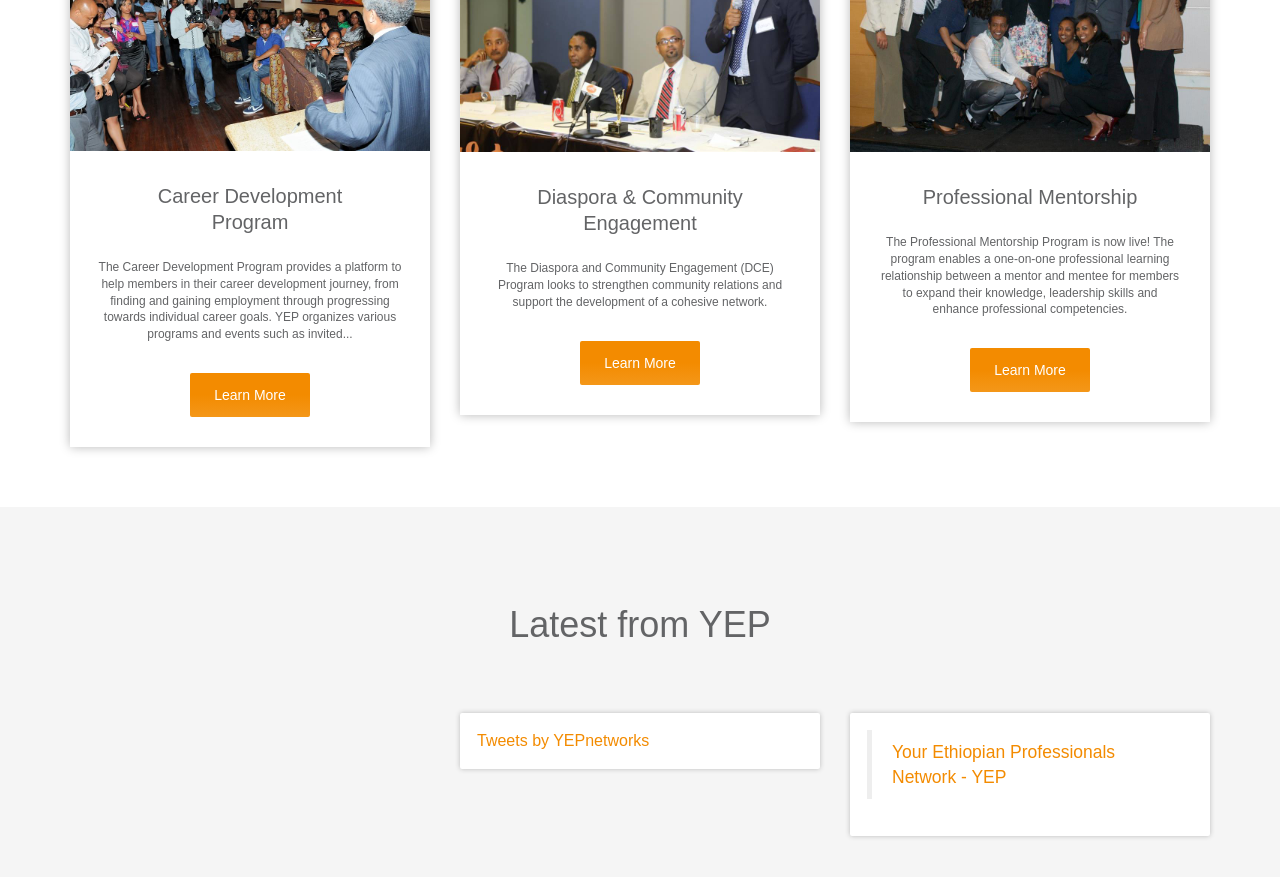
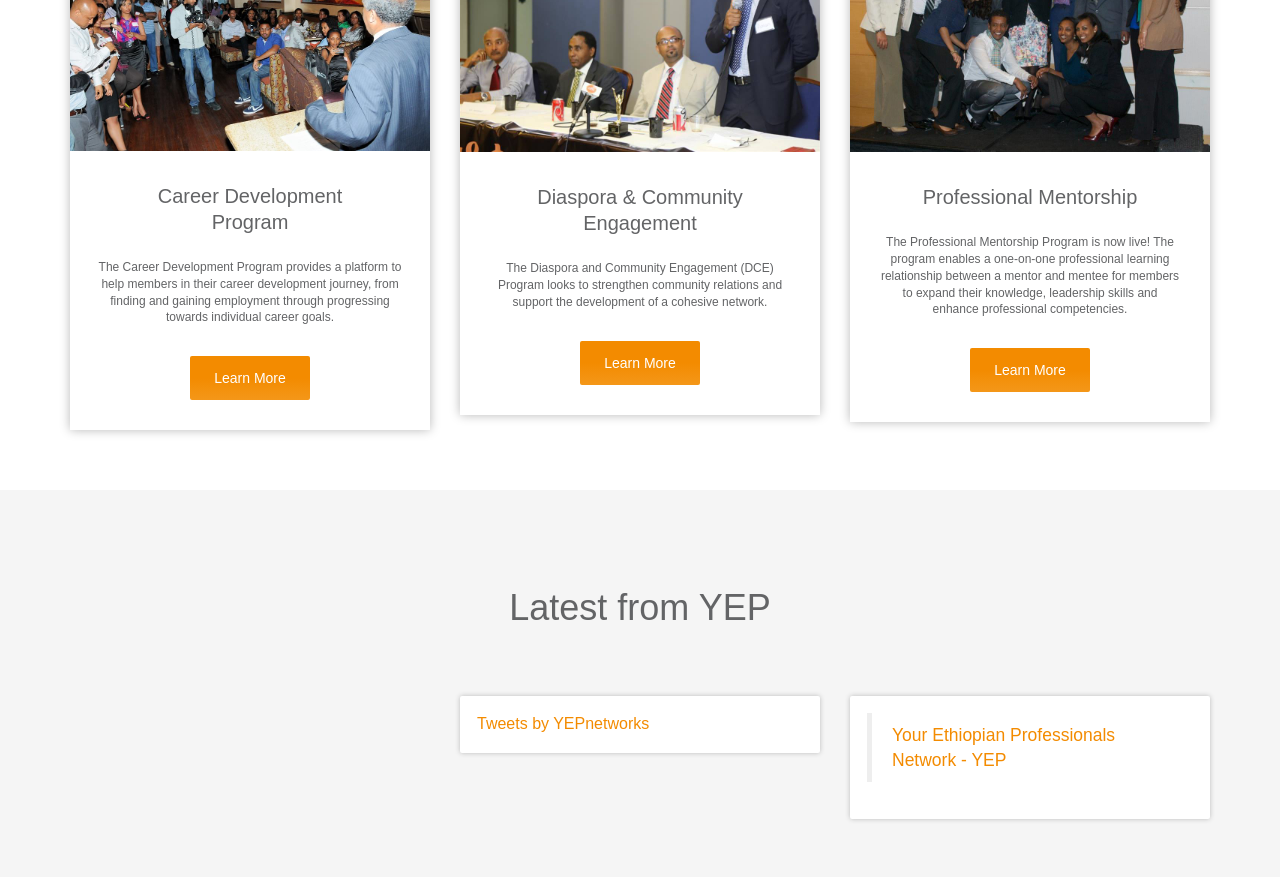
Before and after one commit to YEPNetwork/yepnetwork.github.io, a Jekyll site: the page built from index.html, in a window 1280 px wide and 900 px high, scrolled down 739 px. Shown: the top 877 px of the window. Built offline with Jekyll 4.4.1, drawn with Linux system fonts in a browser that asks for light colours; nearby versions of some CDN libraries; some web fonts are replaced; comment, search, counter and statistics services are not loaded.

Commit message:
Update callout.html

```diff
--- a/_includes/callout.html
+++ b/_includes/callout.html
@@ -13,8 +13,7 @@
             <p>
             The Career Development Program provides a platform to help members
             in their career development journey, from finding and gaining
-            employment through progressing towards individual career goals. YEP
-            organizes various programs and events such as invited...
+            employment through progressing towards individual career goals.
             <br>
             <a href="#" class="has-mp-click btn btn-donate">Learn More</a>
             </p>
```
